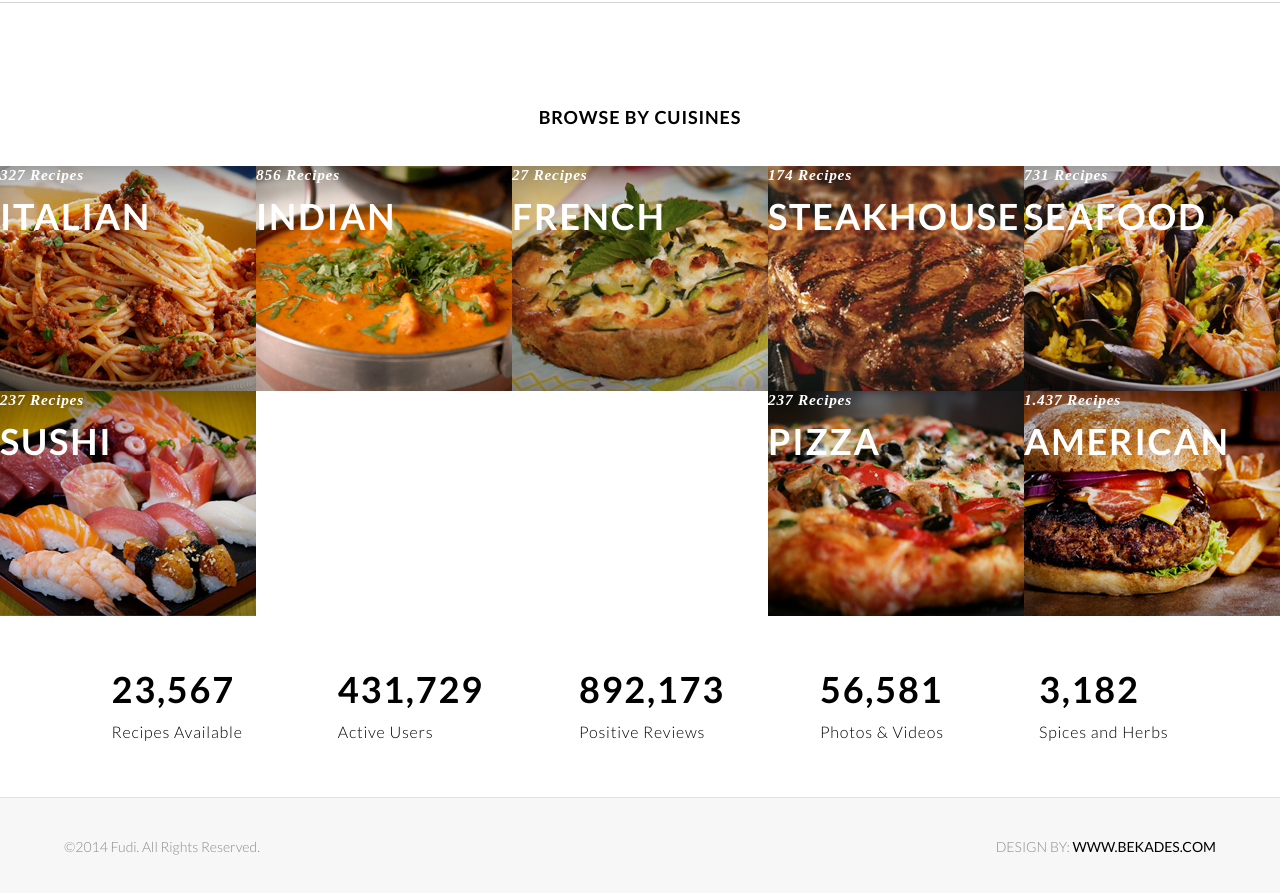
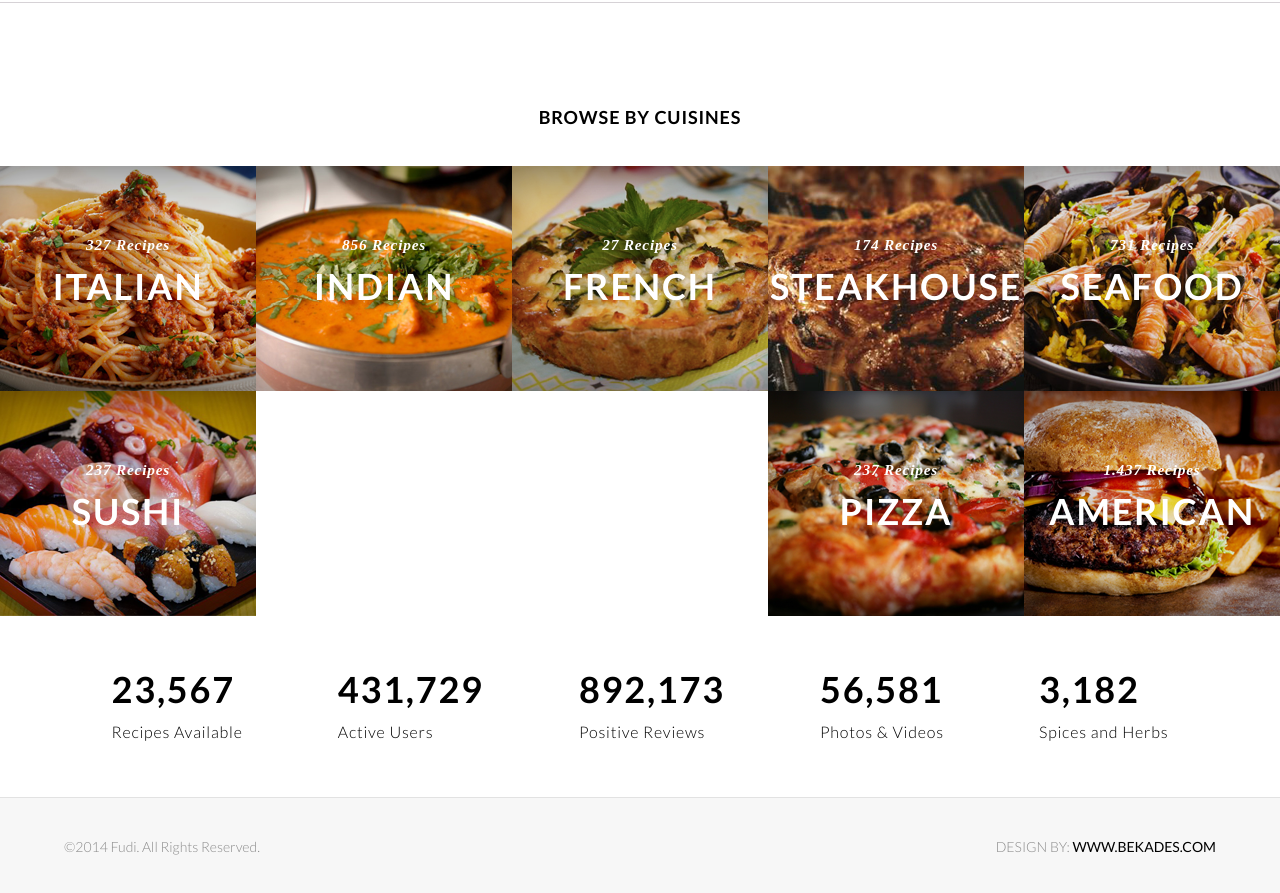
Before and after one commit to Dmytro-Ivashko/BR_homework_9, a plain HTML site: page index.html in a window 1280 px wide. Shown: the part 2704-3597 px from the top of the page. Drawn offline with Linux system fonts and the light colour scheme.

Commit message:
img done

```diff
--- a/style/main.css
+++ b/style/main.css
@@ -179,7 +179,12 @@ nav>ul>li {
   background-size: cover;
   width: 20%;
   height: 50%;
+  display: inline-flex;
+  flex-direction: column;
+  align-items: center;
+  justify-content: center;
 }
+
 #cuisines-img-1 {
   background-image: url(/img/italian.png);
 }
```
